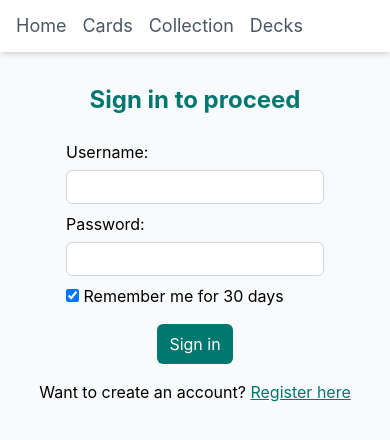
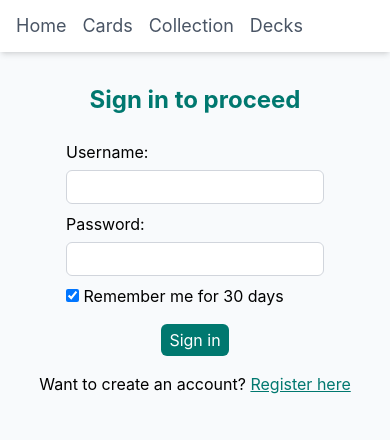
Before and after one commit to dm-collection/dmcollection, a SvelteKit app in the folder ui/: page /login in a window 390 px wide. Shown: the top 440 px of the page. Built offline with nearby package versions, Linux system fonts and the light colour scheme; no server answers.

Commit message:
Reduce button padding on small screens

```diff
--- a/ui/src/app.css
+++ b/ui/src/app.css
@@ -16,11 +16,11 @@ html {
 
 @layer components {
 	.btn-primary {
-		@apply inline-flex items-center rounded-md px-3 py-2 text-white enabled:bg-teal-700 enabled:hover:bg-teal-600 disabled:bg-slate-200;
+		@apply inline-flex items-center rounded-md px-2 py-1 text-white enabled:bg-teal-700 enabled:hover:bg-teal-600 disabled:bg-slate-200 md:px-3 md:py-2;
 	}
 
 	.btn-secondary {
-		@apply inline-flex items-center rounded-md border bg-white px-3 py-2 enabled:border-teal-700 enabled:text-teal-700 enabled:hover:bg-teal-700 enabled:hover:text-teal-50 disabled:border-slate-300 disabled:text-slate-300;
+		@apply inline-flex items-center rounded-md border bg-white px-2 py-1 enabled:border-teal-700 enabled:text-teal-700 enabled:hover:bg-teal-700 enabled:hover:text-teal-50 disabled:border-slate-300 disabled:text-slate-300 md:px-3 md:py-2;
 	}
 
 	.nav-links {
```
